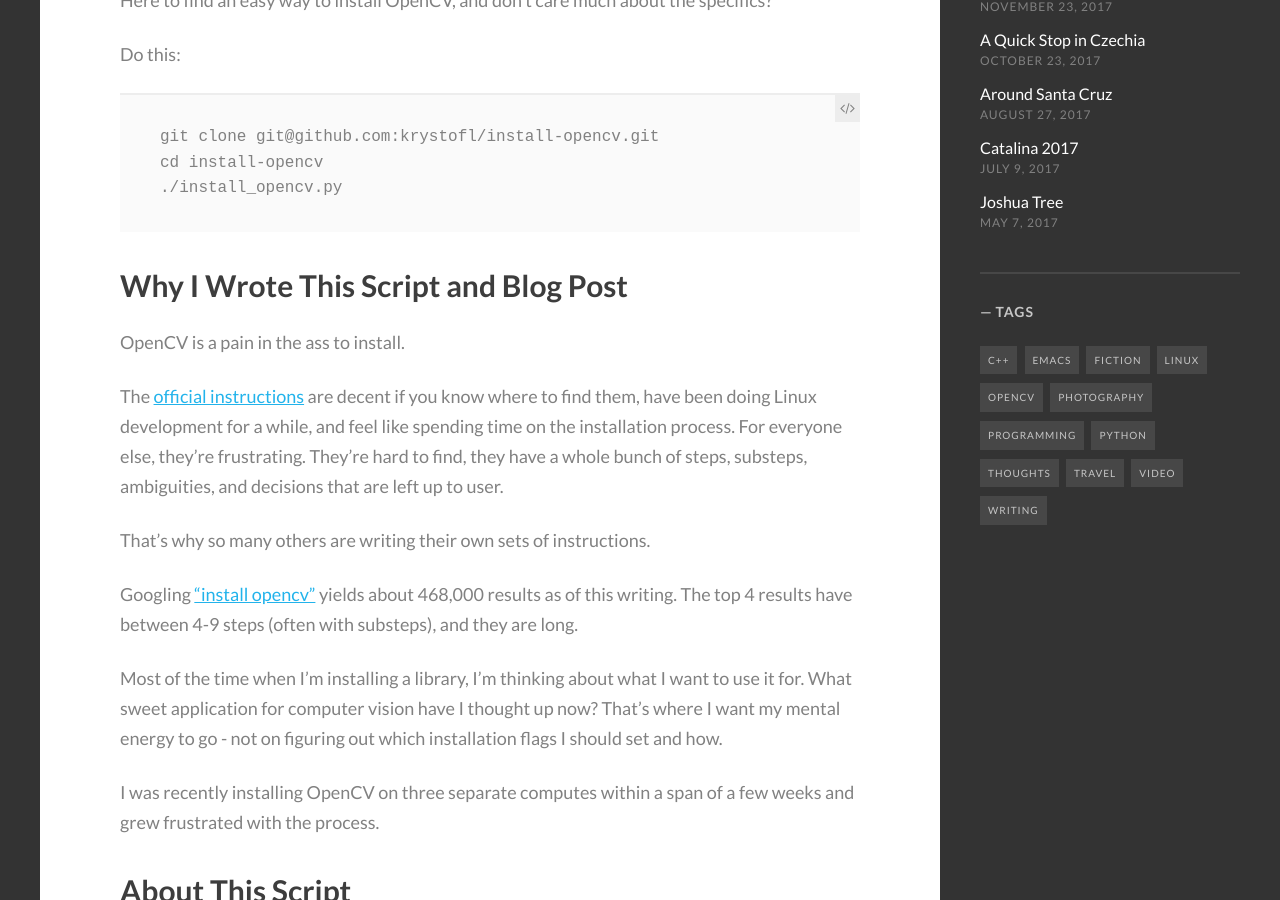
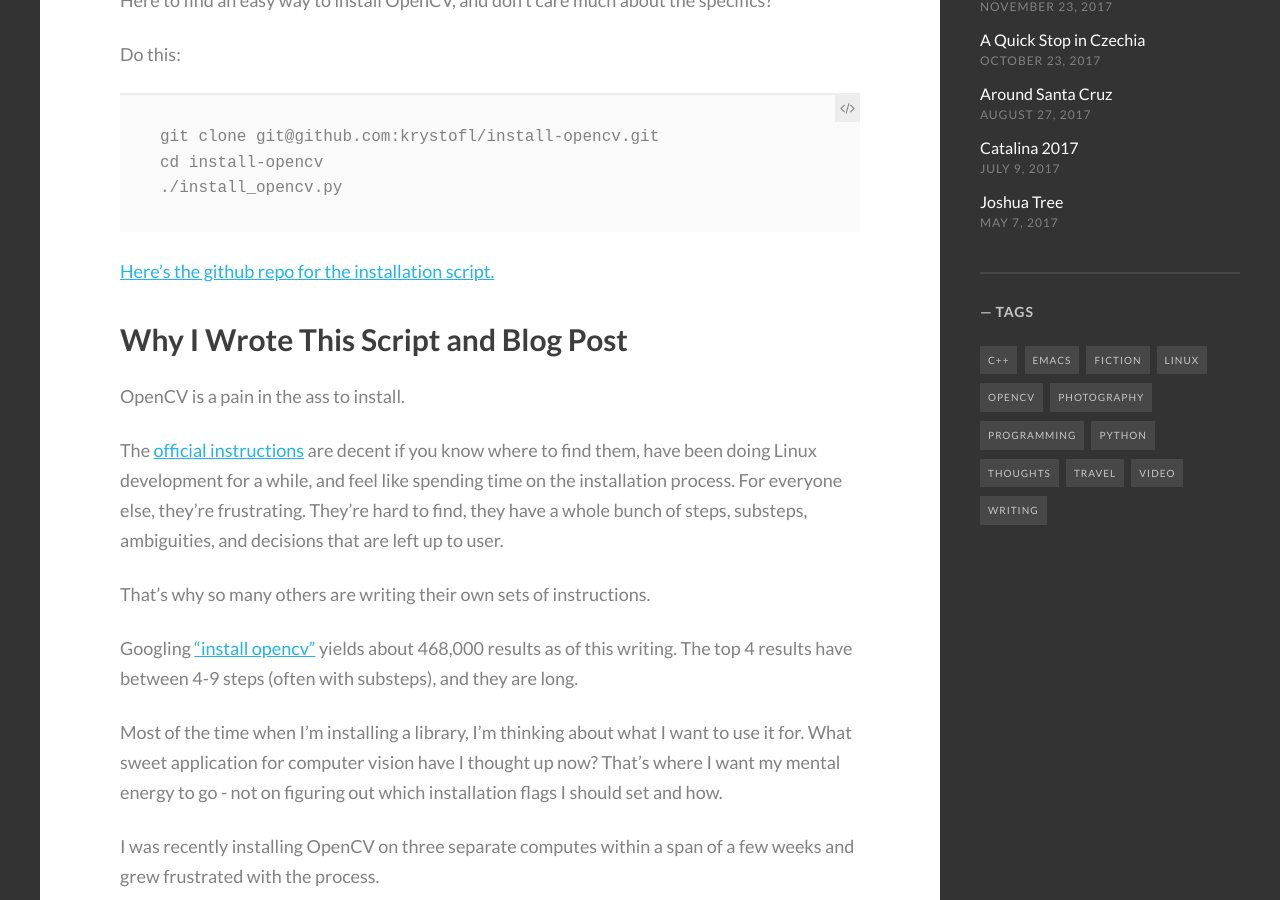
Before and after one commit to krystofl/krystofl.github.io, a Jekyll site: the page built from _posts/2017-11-23-install-opencv.md, in a window 1280 px wide and 900 px high, scrolled down 462 px. Built offline with Jekyll 4.4.1, drawn with Linux system fonts in a browser that asks for light colours; some web fonts are replaced; comment, search, counter and statistics services are not loaded.

Commit message:
Added link to github repo to the top of the install-opencv post

```diff
--- a/_posts/2017-11-23-install-opencv.md
+++ b/_posts/2017-11-23-install-opencv.md
@@ -13,6 +13,8 @@ Do this:
     git clone git@github.com:krystofl/install-opencv.git
     cd install-opencv
     ./install_opencv.py
+
+[Here's the github repo for the installation script.](https://github.com/krystofl/install-opencv "Github")
 
 
 ## Why I Wrote This Script and Blog Post
```
